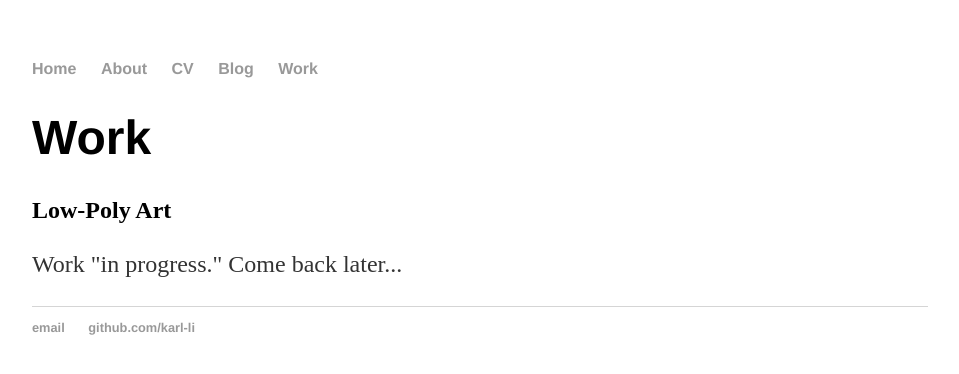
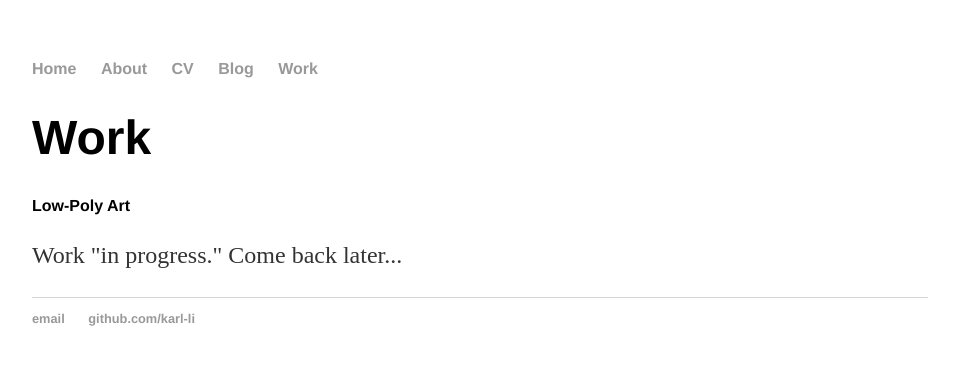
Before and after one commit to karl-li/karl-li.github.io, a Jekyll site: the page built from work/index.html, in a window 1280 px wide. Shown: the top 374 px of the page, without its empty margins (160-1119 px from the left). Built offline with Jekyll 4.4.1, drawn with Linux system fonts in a browser that asks for light colours.

Commit message:
Update main.css

```diff
--- a/css/main.css
+++ b/css/main.css
@@ -23,6 +23,10 @@ h1 {
     font-size: 3em;
     font-family:'Helvetica', 'Arial', 'Sans-Serif';
 }
+h2 {
+    font-size: 1em;
+    font-family:'Helvetica', 'Arial', 'Sans-Serif';
+}
 p {
     font-size: 1.5em;
     line-height: 1.4em;
```
